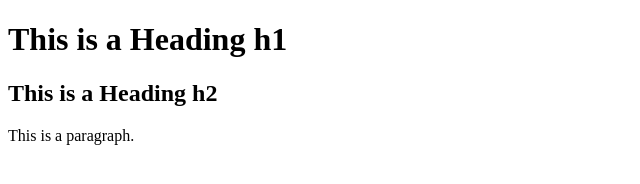
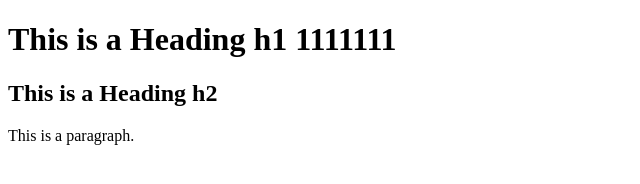
Before and after one commit to thuanan0105/git-test, a website: page index.html in a window 1280 px wide. Shown: the whole page, without its empty margins (0-640 px from the left). Drawn offline with Linux system fonts and the light colour scheme.

```diff
--- a/index.html
+++ b/index.html
@@ -5,7 +5,7 @@
 </head>
 <body>
 
-<h1>This is a Heading h1</h1>
+<h1>This is a Heading h1 1111111</h1>
 <h2>This is a Heading h2</h2>
 <p>This is a paragraph.</p>
 
```
Also changed, not shown: package.json (added, +21 -0 lines), 2 other files.
